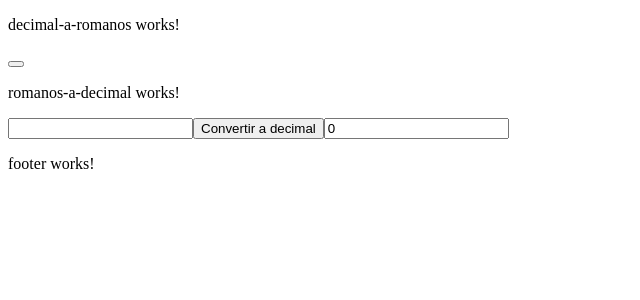
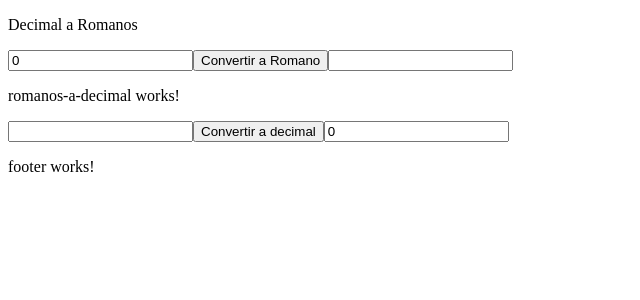
Before and after one commit to FacuBritez/Numeros-Romanos, an Angular app: page / in a window 1280 px wide. Shown: the top 300 px of the page, without its empty margins (0-640 px from the left). Built offline with nearby package versions, Linux system fonts and the light colour scheme.

Commit message:
Decimales a Romanos funcionando

```diff
--- a/src/app/components/decimal-a-romanos/decimal-a-romanos.component.html
+++ b/src/app/components/decimal-a-romanos/decimal-a-romanos.component.html
@@ -1,3 +1,4 @@
-<p>decimal-a-romanos works!</p>
-
-<button onclick="convertToRoman(36)"></button>
+<p>Decimal a Romanos</p>
+<input [(ngModel)]="numeroDecimal" (keyup.enter)="actualiza(numeroDecimal)">
+<button (click)="( actualiza(numeroDecimal) )">Convertir a Romano</button>
+<input [(ngModel)]="romanResult">
--- a/src/app/components/decimal-a-romanos/decimal-a-romanos.component.ts
+++ b/src/app/components/decimal-a-romanos/decimal-a-romanos.component.ts
@@ -8,7 +8,14 @@ import { DecimalARomanosService } from 'src/app/services/decimal-a-romanos.servi
 })
 export class DecimalARomanosComponent implements OnInit {
 
-  constructor(private _servicio:DecimalARomanosService) { }
+  numeroDecimal: number = 0;
+  romanResult: string = '';
+
+  actualiza(numeroDecimal: number) {
+    this.romanResult = this.decimalARomanosService.convertToRoman(numeroDecimal);
+  }
+
+  constructor(public decimalARomanosService:DecimalARomanosService) { }
 
   ngOnInit(): void {
   }
--- a/src/app/services/decimal-a-romanos.service.ts
+++ b/src/app/services/decimal-a-romanos.service.ts
@@ -5,10 +5,10 @@ import { Injectable } from '@angular/core';
 })
 export class DecimalARomanosService {
 
-  constructor() {
+  constructor() { }
 
 
-    function convertToRoman(num: number) {
+  public convertToRoman(num: number) {
       let numeroRomano = "";
       let numerosRomanos: [string, number][] = [
         ["M", 1000],
@@ -37,5 +37,4 @@ export class DecimalARomanosService {
       }
       return numeroRomano;
     }
-  }
 }
```
